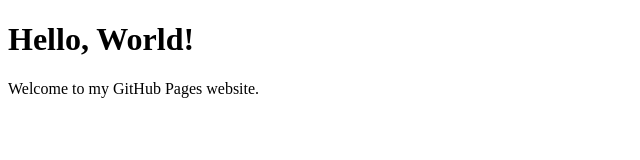
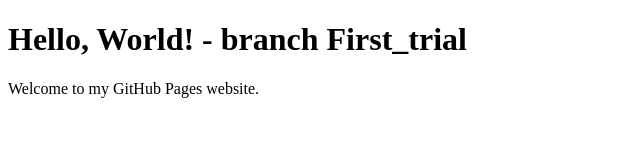
Before and after one commit to efemcy2245/Web_coursera_test, a plain HTML site: page index.html in a window 1280 px wide. Shown: the whole page, without its empty margins (0-640 px from the left). Drawn offline with Linux system fonts and the light colour scheme.

Commit message:
Update index.html
first branch

```diff
--- a/index.html
+++ b/index.html
@@ -4,7 +4,7 @@
     <title>My GitHub Page - branch First_trial </title>
 </head>
 <body>
-    <h1>Hello, World!</h1>
+    <h1>Hello, World!  - branch First_trial</h1>
     <p>Welcome to my GitHub Pages website.</p>
 </body>
 </html>
```
